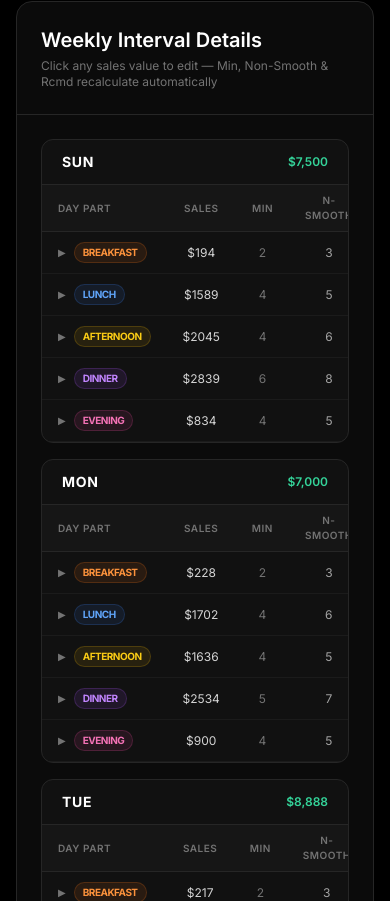
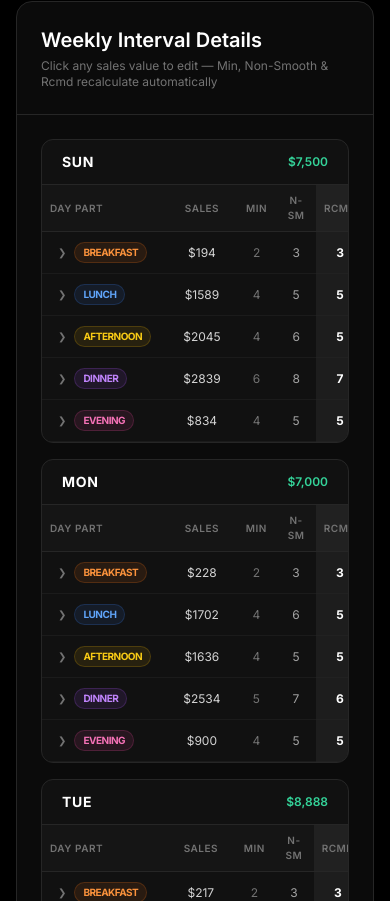
Before and after one commit to evahba/ldt3847, a Next.js app: page / in a window 390 px wide. Shown: the part 943-1844 px from the top of the page. Built offline with nearby package versions, Linux system fonts and the light colour scheme.

Commit message:
Fix arrow emoji on iOS, fix Rcmd column visibility on mobile

```diff
--- a/src/app/page.tsx
+++ b/src/app/page.tsx
@@ -361,14 +361,15 @@ export default function Home() {
                       ${(weeklyTargets[day] ?? 0).toLocaleString()}
                     </button>
                   </div>
-                  <table className="w-full text-left border-collapse">
+                  <div className="overflow-x-auto">
+                  <table className="w-full text-left border-collapse min-w-[300px]">
                     <thead>
                       <tr className="bg-white/[0.02] border-b border-neutral-800">
-                        <th className="px-4 py-2 text-neutral-500 text-[10px] font-semibold uppercase tracking-wider">Day Part</th>
-                        <th className="px-4 py-2 text-center text-neutral-500 text-[10px] font-semibold uppercase tracking-wider">Sales</th>
-                        <th className="px-4 py-2 text-center text-neutral-500 text-[10px] font-semibold uppercase tracking-wider">Min</th>
-                        <th className="px-4 py-2 text-center text-neutral-500 text-[10px] font-semibold uppercase tracking-wider">N-Smooth</th>
-                        <th className="px-4 py-2 text-center text-neutral-500 text-[10px] font-semibold uppercase tracking-wider bg-white/5">Rcmd</th>
+                        <th className="px-2 py-2 text-neutral-500 text-[10px] font-semibold uppercase tracking-wider">Day Part</th>
+                        <th className="px-2 py-2 text-center text-neutral-500 text-[10px] font-semibold uppercase tracking-wider">Sales</th>
+                        <th className="px-2 py-2 text-center text-neutral-500 text-[10px] font-semibold uppercase tracking-wider">Min</th>
+                        <th className="px-2 py-2 text-center text-neutral-500 text-[10px] font-semibold uppercase tracking-wider">N-Sm</th>
+                        <th className="px-2 py-2 text-center text-neutral-500 text-[10px] font-semibold uppercase tracking-wider bg-white/5">Rcmd</th>
                       </tr>
                     </thead>
                     <tbody>
@@ -383,9 +384,9 @@ export default function Home() {
                             >
                               <td className="px-4 py-2.5 flex items-center gap-2">
                                 <span className={cn(
-                                  "text-neutral-500 transition-transform duration-200 text-[10px]",
+                                  "text-neutral-500 transition-transform duration-200 inline-block",
                                   isExpanded ? "rotate-90" : ""
-                                )}>▶</span>
+                                )} style={{fontStyle:"normal",fontFamily:"sans-serif",fontSize:"10px",lineHeight:1}}>&#x276F;</span>
                                 <span className={cn(
                                   "px-2 py-0.5 rounded-full text-[10px] font-bold uppercase tracking-tighter",
                                   item.dayPart === "Breakfast" && "bg-orange-500/10 text-orange-400 border border-orange-500/20",
@@ -414,6 +415,7 @@ export default function Home() {
                       })}
                     </tbody>
                   </table>
+                  </div>
                 </motion.div>
               ))}
 
@@ -430,14 +432,15 @@ export default function Home() {
                     ${Math.round(days.reduce((s, d) => s + (weeklyTargets[d] ?? 0), 0) / days.length).toLocaleString()}
                   </span>
                 </div>
-                <table className="w-full text-left border-collapse">
+                <div className="overflow-x-auto">
+                <table className="w-full text-left border-collapse min-w-[300px]">
                   <thead>
                     <tr className="bg-white/[0.02] border-b border-neutral-700">
-                      <th className="px-4 py-2 text-neutral-500 text-[10px] font-semibold uppercase tracking-wider">Day Part</th>
-                      <th className="px-4 py-2 text-center text-neutral-500 text-[10px] font-semibold uppercase tracking-wider">Sales</th>
-                      <th className="px-4 py-2 text-center text-neutral-500 text-[10px] font-semibold uppercase tracking-wider">Min</th>
-                      <th className="px-4 py-2 text-center text-neutral-500 text-[10px] font-semibold uppercase tracking-wider">N-Smooth</th>
-                      <th className="px-4 py-2 text-center text-neutral-500 text-[10px] font-semibold uppercase tracking-wider bg-white/5">Rcmd</th>
+                      <th className="px-2 py-2 text-neutral-500 text-[10px] font-semibold uppercase tracking-wider">Day Part</th>
+                      <th className="px-2 py-2 text-center text-neutral-500 text-[10px] font-semibold uppercase tracking-wider">Sales</th>
+                      <th className="px-2 py-2 text-center text-neutral-500 text-[10px] font-semibold uppercase tracking-wider">Min</th>
+                      <th className="px-2 py-2 text-center text-neutral-500 text-[10px] font-semibold uppercase tracking-wider">N-Sm</th>
+                      <th className="px-2 py-2 text-center text-neutral-500 text-[10px] font-semibold uppercase tracking-wider bg-white/5">Rcmd</th>
                     </tr>
                   </thead>
                   <tbody>
@@ -458,7 +461,7 @@ export default function Home() {
                             onClick={() => toggleDaypart("__avg__", item.dayPart)}
                           >
                             <td className="px-4 py-2.5 flex items-center gap-2">
-                              <span className={cn("text-neutral-500 transition-transform duration-200 text-[10px]", isExpanded && "rotate-90")}>▶</span>
+                              <span className={cn("text-neutral-500 transition-transform duration-200 inline-block", isExpanded && "rotate-90")} style={{fontStyle:"normal",fontFamily:"sans-serif",fontSize:"10px",lineHeight:1}}>&#x276F;</span>
                               <span className={cn(
                                 "px-2 py-0.5 rounded-full text-[10px] font-bold uppercase tracking-tighter",
                                 item.dayPart === "Breakfast" && "bg-orange-500/10 text-orange-400 border border-orange-500/20",
@@ -496,6 +499,7 @@ export default function Home() {
                     })}
                   </tbody>
                 </table>
+                </div>
               </motion.div>
             </div>
           ) : (
```
